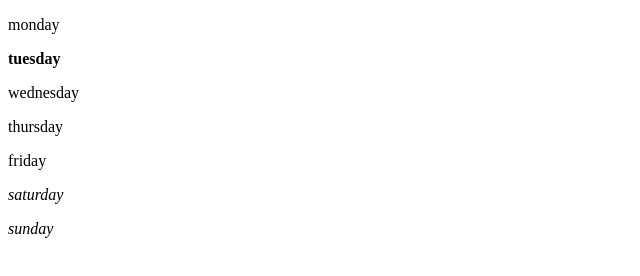
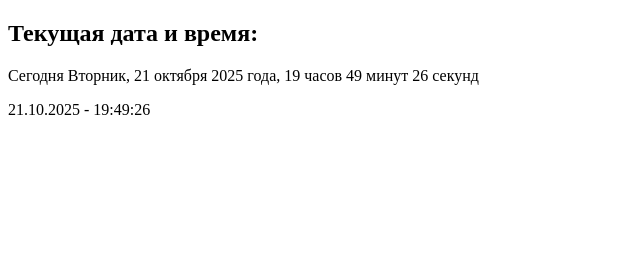
Before and after one commit to JS-React-Learning/OksBocieva_JS, a plain HTML site: page difficult.html in a window 1280 px wide. Shown: the whole page, without its empty margins (0-640 px from the left). Drawn offline with Linux system fonts and the light colour scheme.

Commit message:
Feat: difficult lesson 9

```diff
--- a/difficult.html
+++ b/difficult.html
@@ -3,10 +3,12 @@
 <head>
   <meta charset="UTF-8">
   <meta name="viewport" content="width=device-width, initial-scale=1.0">
-    <script defer src="difficult.js"></script>
+    <script defer src="./js/difficult.js"></script>
   <title>Document</title>
 </head>
 <body>
-  <div class="week"></div>
+   <h2>Текущая дата и время:</h2>
+  <p id="formatA"></p>
+  <p id="formatB"></p>
 </body>
 </html>
--- a/difficult.js
+++ /dev/null
@@ -1,126 +0,0 @@
-// Difficult  task 3  start
-/*
-let lang = prompt('Выбери язык: ru или en').toLowerCase();
-
-if (lang === 'ru') {
-  console.log(['Пн', 'Вт', 'Ср', 'Чт', 'Пт', 'Сб', 'Вс']);
-} else if (lang === 'en') {
-  console.log(['Mon', 'Tue', 'Wed', 'Thu', 'Fri', 'Sat', 'Sun']);
-} else {
-  console.log('Язык не поддерживается');
-}
-
-switch (lang) {
-  case 'ru':
-    console.log(['Пн', 'Вт', 'Ср', 'Чт', 'Пт', 'Сб', 'Вс']);
-    break;
-  case 'en':
-    console.log(['Mon', 'Tue', 'Wed', 'Thu', 'Fri', 'Sat', 'Sun']);
-    break;
-  default:
-    console.log('Язык не поддерживается');
-}
-
-const days = {
-  ru: ['Пн', 'Вт', 'Ср', 'Чт', 'Пт', 'Сб', 'Вс'],
-  en: ['Mon', 'Tue', 'Wed', 'Thu', 'Fri', 'Sat', 'Sun'],
-};
-
-console.log(days[lang] || 'Язык не поддерживается');
-
-let namePerson = prompt('Введите имя');
-
-let role =
-  namePerson === 'Артем'
-    ? 'директор'
-    : namePerson === 'Александр'
-    ? 'преподаватель'
-    : 'студент';
-
-console.log(role);
-*/
-// Difficult  task 3  end
-
-// Difficult task 4 start
-/*
-const stringCheck = function (str) {
-  if (typeof str !== 'string') {
-    alert('Это не строка, введи строку');
-    return;
-  }
-
-  str = str.trim();
-
-  if (str.length === 0) {
-    alert('Строка пуста');
-    return;
-  }
-
-  if (str.length > 30) {
-    str = str.slice(0, 30) + '...';
-  }
-  return str;
-};
-
-console.log(stringCheck('   Строка с пробелами в начале и в конце    '));
-
-console.log(
-  stringCheck(
-    'Это очень длинная строка, которая точно больше тридцати символов...',
-  ),
-);
-
-console.log(stringCheck(12345));
-*/
-// Difficult task 4 end
-
-// Difficult task 5 start
-/*
-const primeNumbers = function () {
-  for (let n = 2; n <= 100; n++) {
-    let d;
-
-    for (d = 2; d < n; d++) {
-      if (n % d === 0) {
-        break;
-      }
-    }
-
-    if (d === n) {
-      console.log(`${n} - Делители этого числа: 1 и ${n}`);
-    }
-  }
-};
-
-primeNumbers();
-*/
-// Difficult task 5 end
-
-// Difficult task 7 start
-
-const week = [
-  'monday',
-  'tuesday',
-  'wednesday',
-  'thursday',
-  'friday',
-  'saturday',
-  'sunday',
-];
-
-const today = new Date();
-const dayIndex = today.getDay();
-const todayIndex = (dayIndex + 6) % 7;
-
-const container = document.querySelector('.week');
-
-week.forEach((day, index) => {
-  const paragraph = document.createElement('p');
-  paragraph.textContent = day;
-
-  paragraph.style.fontWeight = index === todayIndex ? 'bold' : 'normal';
-  paragraph.style.fontStyle =
-    day === 'saturday' || day === 'sunday' ? 'italic' : 'normal';
-
-  container.appendChild(paragraph);
-});
--- /dev/null
+++ b/js/difficult.js
@@ -0,0 +1,193 @@
+// Difficult  task 3  start
+/*
+let lang = prompt('Выбери язык: ru или en').toLowerCase();
+
+if (lang === 'ru') {
+  console.log(['Пн', 'Вт', 'Ср', 'Чт', 'Пт', 'Сб', 'Вс']);
+} else if (lang === 'en') {
+  console.log(['Mon', 'Tue', 'Wed', 'Thu', 'Fri', 'Sat', 'Sun']);
+} else {
+  console.log('Язык не поддерживается');
+}
+
+switch (lang) {
+  case 'ru':
+    console.log(['Пн', 'Вт', 'Ср', 'Чт', 'Пт', 'Сб', 'Вс']);
+    break;
+  case 'en':
+    console.log(['Mon', 'Tue', 'Wed', 'Thu', 'Fri', 'Sat', 'Sun']);
+    break;
+  default:
+    console.log('Язык не поддерживается');
+}
+
+const days = {
+  ru: ['Пн', 'Вт', 'Ср', 'Чт', 'Пт', 'Сб', 'Вс'],
+  en: ['Mon', 'Tue', 'Wed', 'Thu', 'Fri', 'Sat', 'Sun'],
+};
+
+console.log(days[lang] || 'Язык не поддерживается');
+
+let namePerson = prompt('Введите имя');
+
+let role =
+  namePerson === 'Артем'
+    ? 'директор'
+    : namePerson === 'Александр'
+    ? 'преподаватель'
+    : 'студент';
+
+console.log(role);
+*/
+// Difficult  task 3  end
+
+// Difficult task 4 start
+/*
+const stringCheck = function (str) {
+  if (typeof str !== 'string') {
+    alert('Это не строка, введи строку');
+    return;
+  }
+
+  str = str.trim();
+
+  if (str.length === 0) {
+    alert('Строка пуста');
+    return;
+  }
+
+  if (str.length > 30) {
+    str = str.slice(0, 30) + '...';
+  }
+  return str;
+};
+
+console.log(stringCheck('   Строка с пробелами в начале и в конце    '));
+
+console.log(
+  stringCheck(
+    'Это очень длинная строка, которая точно больше тридцати символов...',
+  ),
+);
+
+console.log(stringCheck(12345));
+*/
+// Difficult task 4 end
+
+// Difficult task 5 start
+/*
+const primeNumbers = function () {
+  for (let n = 2; n <= 100; n++) {
+    let d;
+
+    for (d = 2; d < n; d++) {
+      if (n % d === 0) {
+        break;
+      }
+    }
+
+    if (d === n) {
+      console.log(`${n} - Делители этого числа: 1 и ${n}`);
+    }
+  }
+};
+
+primeNumbers();
+*/
+// Difficult task 5 end
+
+// Difficult task 7 start
+
+// const week = [
+//   'monday',
+//   'tuesday',
+//   'wednesday',
+//   'thursday',
+//   'friday',
+//   'saturday',
+//   'sunday',
+// ];
+
+// const today = new Date();
+// const dayIndex = today.getDay();
+// const todayIndex = (dayIndex + 6) % 7;
+
+// const container = document.querySelector('.week');
+
+// week.forEach((day, index) => {
+//   const paragraph = document.createElement('p');
+//   paragraph.textContent = day;
+
+//   paragraph.style.fontWeight = index === todayIndex ? 'bold' : 'normal';
+//   paragraph.style.fontStyle =
+//     day === 'saturday' || day === 'sunday' ? 'italic' : 'normal';
+
+//   container.appendChild(paragraph);
+// });
+
+// Difficult task 7 end
+
+
+// Difficult task 9 start
+function declension(num, words) {
+  num = Math.abs(num) % 100;
+  const n1 = num % 10;
+  if (num > 10 && num < 20) return words[2];
+  if (n1 > 1 && n1 < 5) return words[1];
+  if (n1 === 1) return words[0];
+  return words[2];
+}
+
+function addZero(num) {
+  return num < 10 ? '0' + num : num;
+}
+
+function updateDateTime() {
+  const now = new Date();
+
+  const daysOfWeek = [
+    'Воскресенье',
+    'Понедельник',
+    'Вторник',
+    'Среда',
+    'Четверг',
+    'Пятница',
+    'Суббота',
+  ];
+
+  const months = [
+    'января',
+    'февраля',
+    'марта',
+    'апреля',
+    'мая',
+    'июня',
+    'июля',
+    'августа',
+    'сентября',
+    'октября',
+    'ноября',
+    'декабря',
+  ];
+
+  const dayName = daysOfWeek[now.getDay()];
+  const day = now.getDate();
+  const month = months[now.getMonth()];
+  const year = now.getFullYear();
+
+  const hours = now.getHours();
+  const minutes = now.getMinutes();
+  const seconds = now.getSeconds();
+
+  const formatA = `Сегодня ${dayName}, ${day} ${month} ${year} года, ${hours} ${declension(hours, ['час', 'часа', 'часов'])} ${minutes} ${declension(minutes, ['минута', 'минуты', 'минут'])} ${seconds} ${declension(seconds, ['секунда', 'секунды', 'секунд'])}`;
+
+  const formatB = `${addZero(day)}.${addZero(now.getMonth() + 1)}.${year} - ${addZero(hours)}:${addZero(minutes)}:${addZero(seconds)}`;
+
+  document.getElementById('formatA').textContent = formatA;
+  document.getElementById('formatB').textContent = formatB;
+}
+
+updateDateTime();
+setInterval(updateDateTime, 1000);
+
+// Difficult task 9 end
```
